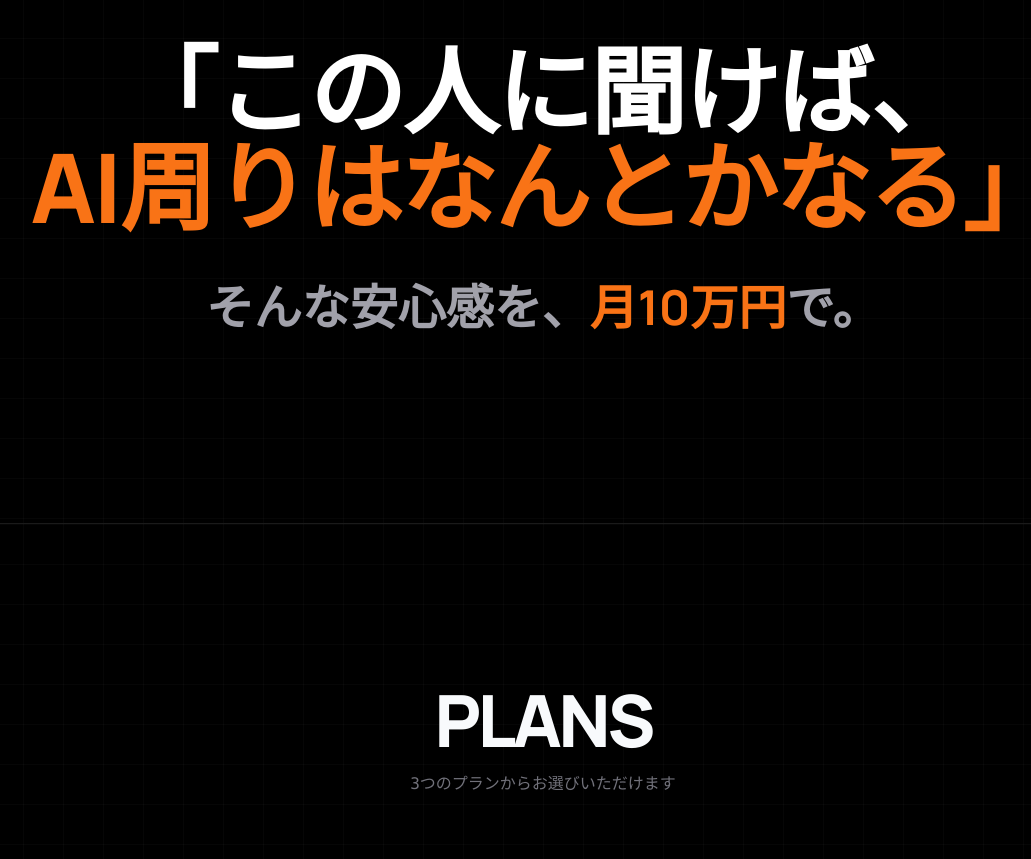
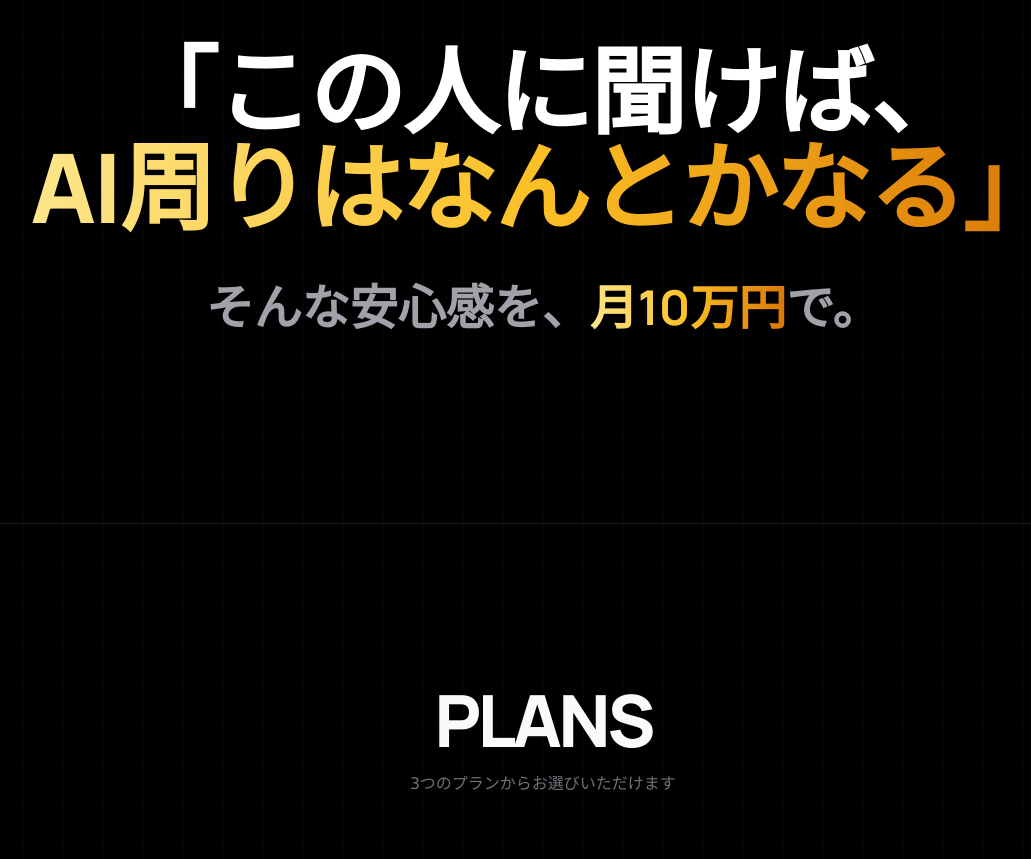
Before and after one commit to shunsuke-tnk/AI-komon-KENSETSU, a React (Vite) app: page / in a window 1280 px wide. Shown: the part 8540-9399 px from the top of the page, without its empty margins (97-1128 px from the left). Built offline with nearby package versions, Linux system fonts and the light colour scheme.

Commit message:
キーフレーズをゴールドに

```diff
--- a/components/ConceptSection.tsx
+++ b/components/ConceptSection.tsx
@@ -97,10 +97,10 @@
         <div className="text-center">
           <p className="text-5xl md:text-7xl lg:text-8xl font-black text-white leading-tight tracking-tight">
             「この人に聞けば、<br />
-            <span className="text-orange-500">AI周りはなんとかなる」</span>
+            <span className="text-transparent bg-clip-text bg-gradient-to-r from-amber-200 via-amber-400 to-amber-600">AI周りはなんとかなる」</span>
           </p>
           <p className="text-3xl md:text-4xl lg:text-5xl text-zinc-400 font-bold mt-8 md:mt-12">
-            そんな安心感を、<span className="text-orange-500">月10万円</span>で。
+            そんな安心感を、<span className="text-transparent bg-clip-text bg-gradient-to-r from-amber-200 via-amber-400 to-amber-600">月10万円</span>で。
           </p>
         </div>
       </div>
```
